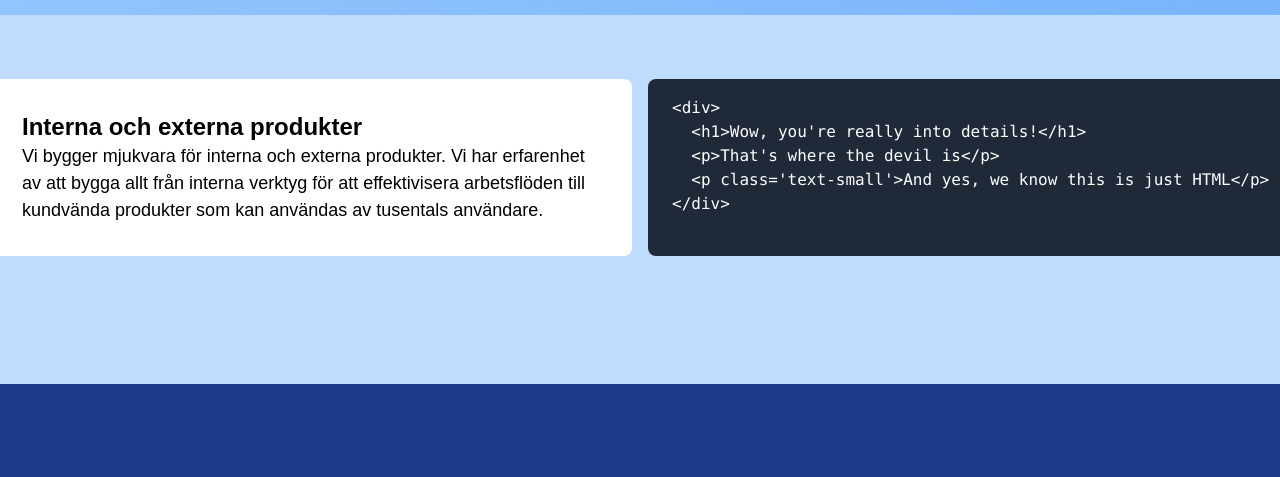
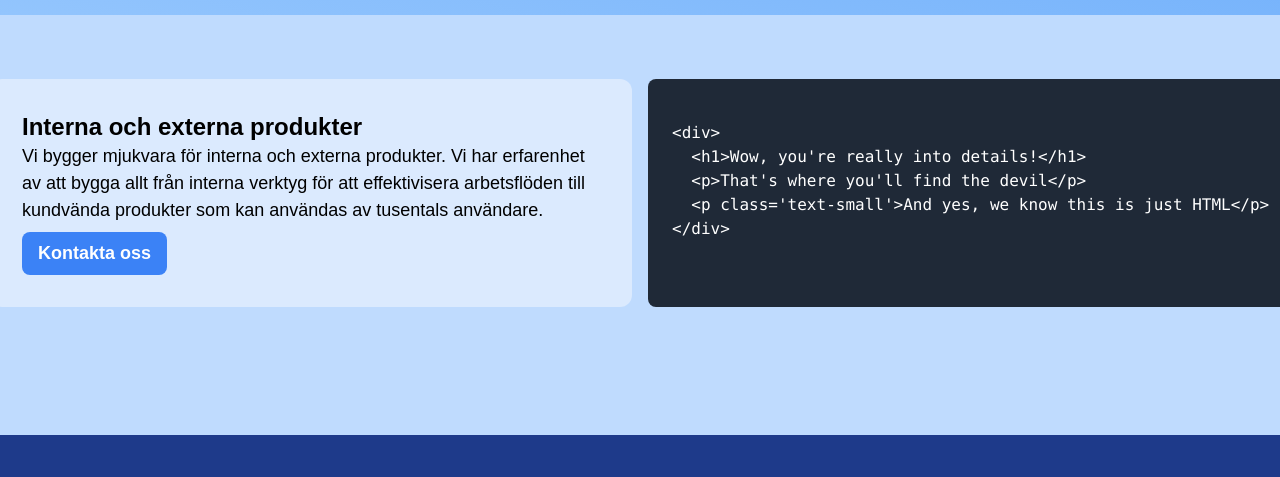
Before and after one commit to insulationman/cabanossy-se, an Astro site: page /mjukvara in a window 1280 px wide. Shown: the part 285-762 px from the top of the page. Built offline with nearby package versions, Linux system fonts and the light colour scheme; Astro itself is replaced by a stand-in of ours.

Commit message:
Now linking to mjukvara page

```diff
--- a/src/components/BusinessAreas.astro
+++ b/src/components/BusinessAreas.astro
@@ -15,7 +15,11 @@ import BusinessAreaBadg from "../components/BusinessAreaBadg.astro";
       <BusinessAreaBadg title="Varumärken" />
     </div>
   </BusinessAreaCard>
-  <BusinessAreaCard title="Anpassad mjukvara" iconName="mdi:computer">
+  <BusinessAreaCard
+    title="Anpassad mjukvara"
+    iconName="mdi:computer"
+    href="/mjukvara"
+  >
     <p>
       Vi hjälper företag att skapa mjukvara som är anpassad för deras
       verksamhet. Det kan vara allt från en enkel kunddatabas till
--- a/src/pages/mjukvara.astro
+++ b/src/pages/mjukvara.astro
@@ -5,8 +5,10 @@ import BusinessAreaLayout from "../layouts/BusinessAreaLayout.astro";
 ---
 
 <BusinessAreaLayout title="Mjukvara">
-  <div class="xl:w-[1300px] p-2 lg:p-0 gap-4 mb-16 grid grid-cols-2">
-    <div class="bg-white-800 p-8 rounded-lg bg-white">
+  <div
+    class="xl:w-[1300px] p-2 lg:p-0 gap-4 mb-16 grid grid-cols-1 lg:grid-cols-2"
+  >
+    <div class="bg-white-800 rounded-xl bg-blue-100 p-8">
       <h2 class="text-2xl font-bold">Interna och externa produkter</h2>
       <p class="">
         Vi bygger mjukvara för interna och externa produkter. Vi har erfarenhet
@@ -14,6 +16,13 @@ import BusinessAreaLayout from "../layouts/BusinessAreaLayout.astro";
         arbetsflöden till kundvända produkter som kan användas av tusentals
         användare.
       </p>
+      <a href="mailto:info@cabanossy.se?subject=Webbplats">
+        <button
+          class="bg-blue-500 hover:bg-blue-700 text-white font-bold py-2 px-4 rounded-lg mt-2"
+        >
+          Kontakta oss
+        </button>
+      </a>
     </div>
     <code
       class="text-sm sm:text-base inline-flex text-left items-center space-x-4 bg-gray-800 text-white rounded-lg p-4 pl-6"
@@ -23,7 +32,7 @@ import BusinessAreaLayout from "../layouts/BusinessAreaLayout.astro";
           >{
             `<div>
   <h1>Wow, you're really into details!</h1>
-  <p>That's where the devil is</p>
+  <p>That's where you'll find the devil</p>
   <p class='text-small'>And yes, we know this is just HTML</p>
 </div>`
           }
```
